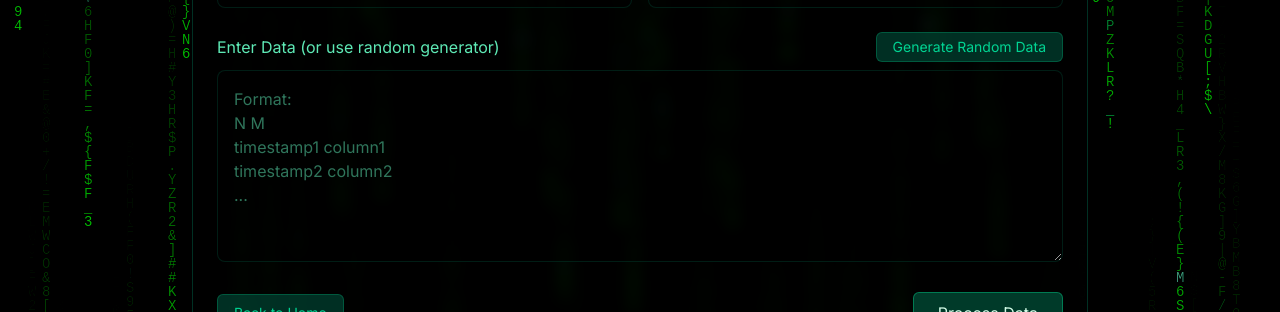
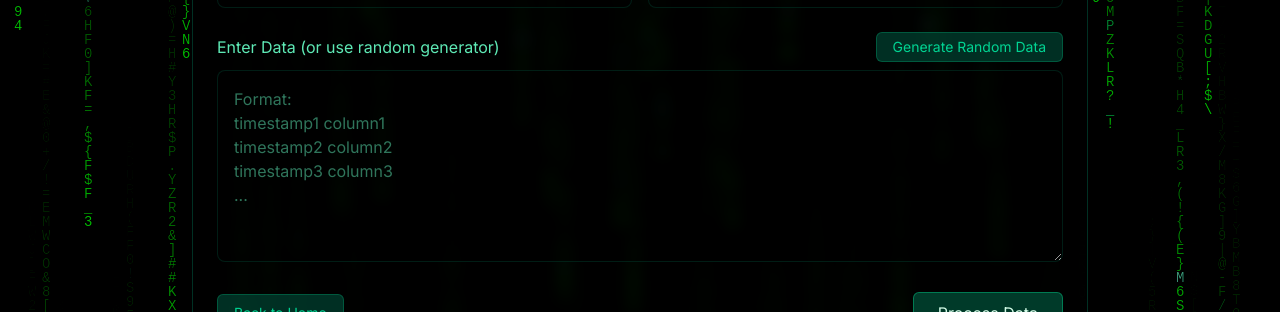
Before and after one commit to AetherSparks/Digital-Raindrop-Displayer, a Next.js app: page /input in a window 1280 px wide. Shown: the part 264-576 px from the top of the page. Built offline with nearby package versions, Linux system fonts and the light colour scheme.

Commit message:
fix: update input format to remove N M line and clarify placeholder text

```diff
--- a/app/input/page.tsx
+++ b/app/input/page.tsx
@@ -13,8 +13,7 @@ export default function InputPage() {
 
   const generateRandomData = () => {
     const data = [];
-    data.push(`${columns} ${drops}`);
-
+    // Remove N M line since we have dropdowns
     // Generate random drops
     for (let i = 0; i < drops; i++) {
       const timestamp = Math.floor(Math.random() * 5) + 1; // Random timestamp between 1-5
@@ -126,7 +125,7 @@ export default function InputPage() {
                 value={inputData}
                 onChange={(e) => setInputData(e.target.value)}
                 className="w-full h-48 bg-black/40 border border-emerald-800/30 rounded-lg p-4 text-emerald-300 font-mono focus:border-emerald-600/50 focus:outline-none"
-                placeholder="Format:&#13;&#10;N M&#13;&#10;timestamp1 column1&#13;&#10;timestamp2 column2&#13;&#10;..."
+                placeholder="Format:&#13;&#10;timestamp1 column1&#13;&#10;timestamp2 column2&#13;&#10;timestamp3 column3&#13;&#10;..."
               />
             </div>
 
```
